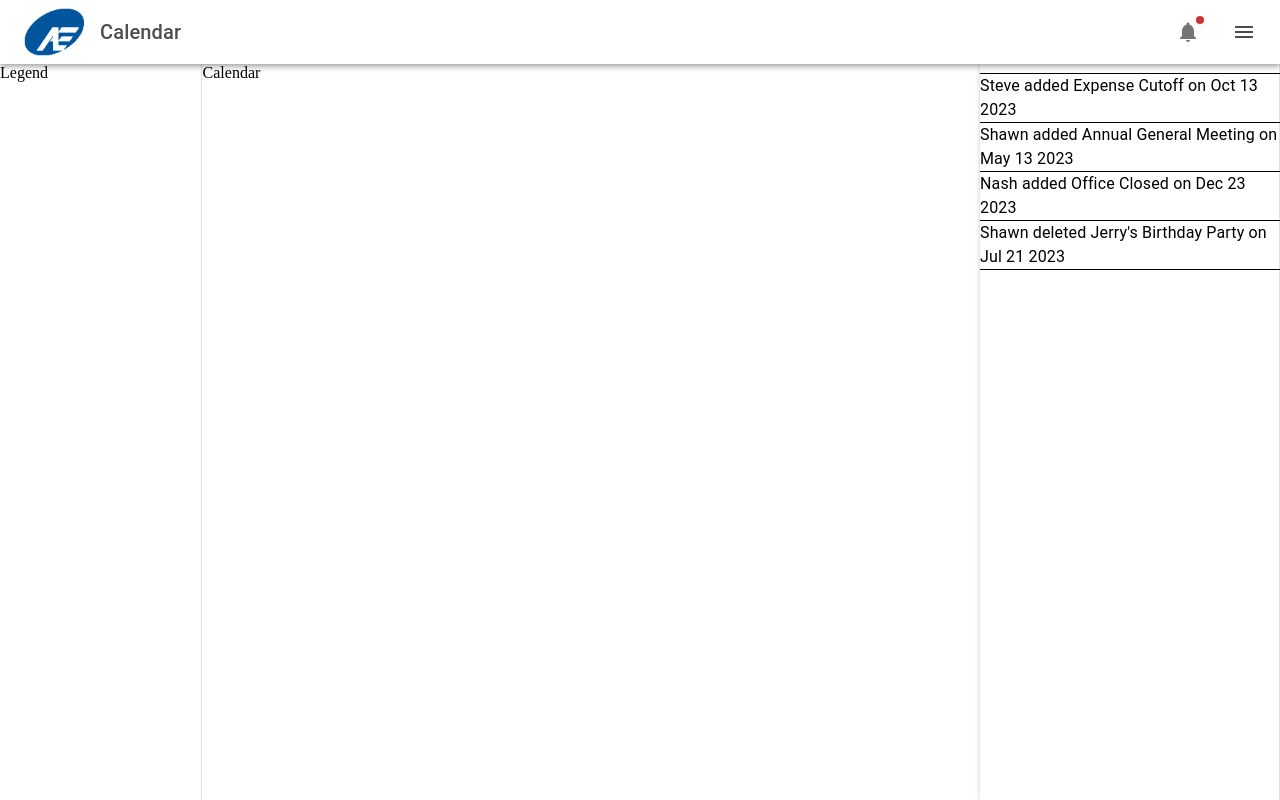
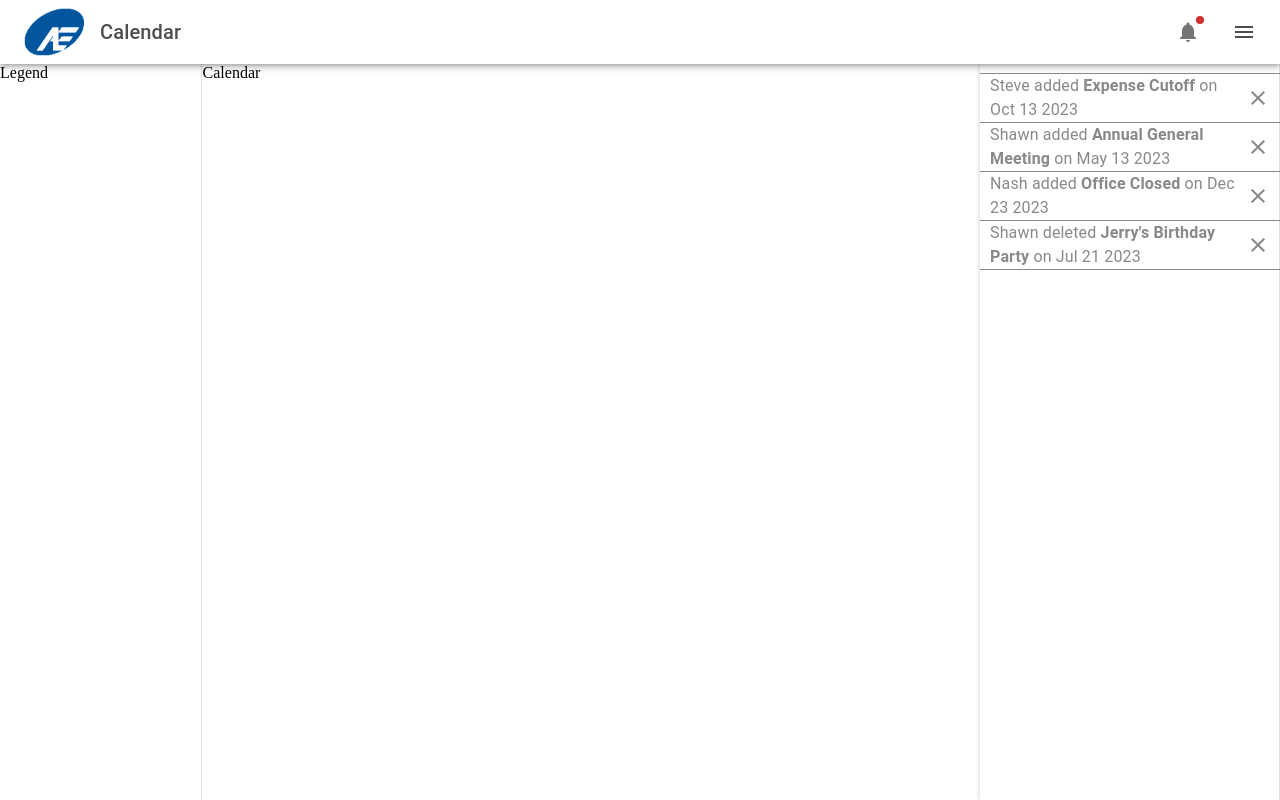
Before and after one commit to rcacho/static-web-app, a Next.js app: page / in a window 1280 px wide. Both pictures are taken after a click on the icon 1188 px from the left and 32 px from the top of the page. Built offline with nearby package versions, Linux system fonts and the light colour scheme; no server answers.

Commit message:
Implemented alert deletion

```diff
--- a/src/components/TopBar.tsx
+++ b/src/components/TopBar.tsx
@@ -3,7 +3,7 @@ import MenuIcon from "@mui/icons-material/Menu";
 import { Box, Stack, Toolbar, Badge, Menu, MenuItem } from "@mui/material/";
 import Image from "next/image";
 import { Container } from "@mui/system";
-import AlertButton from "./alert/AlertButton";
+import AlertArea from "./alert/AlertArea";
 
 function TopBar(this: any, props: any) {
   const StyledTopBar = styled(Toolbar)({
@@ -43,7 +43,7 @@ function TopBar(this: any, props: any) {
         </Stack>
 
         <Stack direction="row" spacing={4}>
-          <AlertButton/>
+          <AlertArea/>
           <MenuIcon/>
         </Stack>
       </StyledTopBar>
--- a/src/components/alert/AlertButton.tsx
+++ b/src/components/alert/AlertArea.tsx
@@ -1,6 +1,7 @@
 import { Badge, ClickAwayListener, Popper, Stack, Typography } from "@mui/material";
 import React, { useEffect, useState } from "react";
 import NotificationsIcon from "@mui/icons-material/Notifications";
+import CloseIcon from '@mui/icons-material/Close';
 
 type Alert = {
     name: String,
@@ -9,7 +10,19 @@ type Alert = {
     action: String,
 }
 
+const AlertContext = React.createContext({});
+
+const AlertArea = () => {
+    const [alerts, setAlerts] = useState<Alert[]>([]);
+    return (
+        <AlertContext.Provider value={[alerts, setAlerts]}>
+            <AlertButton/>
+        </AlertContext.Provider>
+    )
+}
+
 const AlertButton = () => {
+    const [alerts, setAlerts] = React.useContext(AlertContext);
     const apiPath = "/api/hello" // @TODO: Placeholder
 
     useEffect(() => {
@@ -30,7 +43,6 @@ const AlertButton = () => {
             })
     }, [])
 
-    const [alerts, setAlerts] = useState<Alert[]>([]);
     const [panelAnchor, setPanelAnchor] = useState<null | HTMLElement>(null);
 
     const handleClick = (event: any) => {
@@ -40,12 +52,13 @@ const AlertButton = () => {
     return (
         <Badge variant="dot" badgeContent={2} color="error" invisible={alerts.length == 0}>
             <NotificationsIcon onClick={handleClick} color="action" />
-            <AlertPanel alerts={alerts} panelAnchor={panelAnchor} onClickAway={handleClick}/>
+            <AlertPanel panelAnchor={panelAnchor} onClickAway={handleClick}/>
         </Badge>
     )
 }
 
 const AlertPanel = (props: any) => {
+    const [alerts, setAlerts] = React.useContext(AlertContext);
     const alertPanelStyle = {
         bgcolor: "white",
         color: "black",
@@ -56,24 +69,16 @@ const AlertPanel = (props: any) => {
         boxShadow: "0 0 5px #ccc",
     }
 
-    const alertPanelOffset = {
-        modifiers: {
-            offset: {
-                offset: '0, 30'
-            }
-        }
-    }
-
     const renderAlerts = () => {
         const alertItems = [];
-        for (const alert of props.alerts) {
+        for (const alert of alerts) {
             alertItems.push(<AlertItem alert={alert}/>)
         }
         return alertItems
     }
 
     return (
-        <Popper open={Boolean(props.panelAnchor)} anchorEl={props.panelAnchor} PaperProps={{style: alertPanelStyle}}>
+        <Popper open={Boolean(props.panelAnchor)} anchorEl={props.panelAnchor}>
             <ClickAwayListener onClickAway={props.onClickAway}>
                 <Stack style={alertPanelStyle}>
                     {renderAlerts()}
@@ -83,21 +88,38 @@ const AlertPanel = (props: any) => {
     );
 }
 
-const AlertItem = (props: {alert: Alert}) => {
+const AlertItem = (props: any) => {
+    const [alerts, setAlerts] = React.useContext(AlertContext);
+    const defaultColour = 'rgb(137,137,137)';
     const alertItemStyle = {
         minHeight: '50px',
         borderStyle: 'solid',
         borderWidth: '1px 0px',
-        marginTop: '-1px'
+        borderColor: defaultColour,
+        color: defaultColour,
+        marginTop: '-1px',
+        paddingRight: '10px',
+        paddingLeft: '10px',
     }
 
-    const alertString = `${props.alert.admin} ${props.alert.action} ${props.alert.name} on ${props.alert.date.toDateString().substring(4)}`
+    const handleClick = () => {
+        var index = alerts.indexOf(props.alert);
+        if (index > -1) {
+            alerts.splice(index, 1);
+            setAlerts([...alerts]);
+        }
+    }
 
     return (
-        <Stack direction="row" style={alertItemStyle}>
-            <Typography>{alertString}</Typography>
+        <Stack direction="row" alignItems="center" style={alertItemStyle}>
+            <Typography color={defaultColour}>
+                {`${props.alert.admin} ${props.alert.action} `}
+                <strong>{props.alert.name}</strong>
+                {` on ${props.alert.date.toDateString().substring(4)}`}
+            </Typography>
+            <CloseIcon onClick={handleClick}></CloseIcon>
         </Stack>
     )
 }
 
-export default AlertButton;
+export default AlertArea;
```
